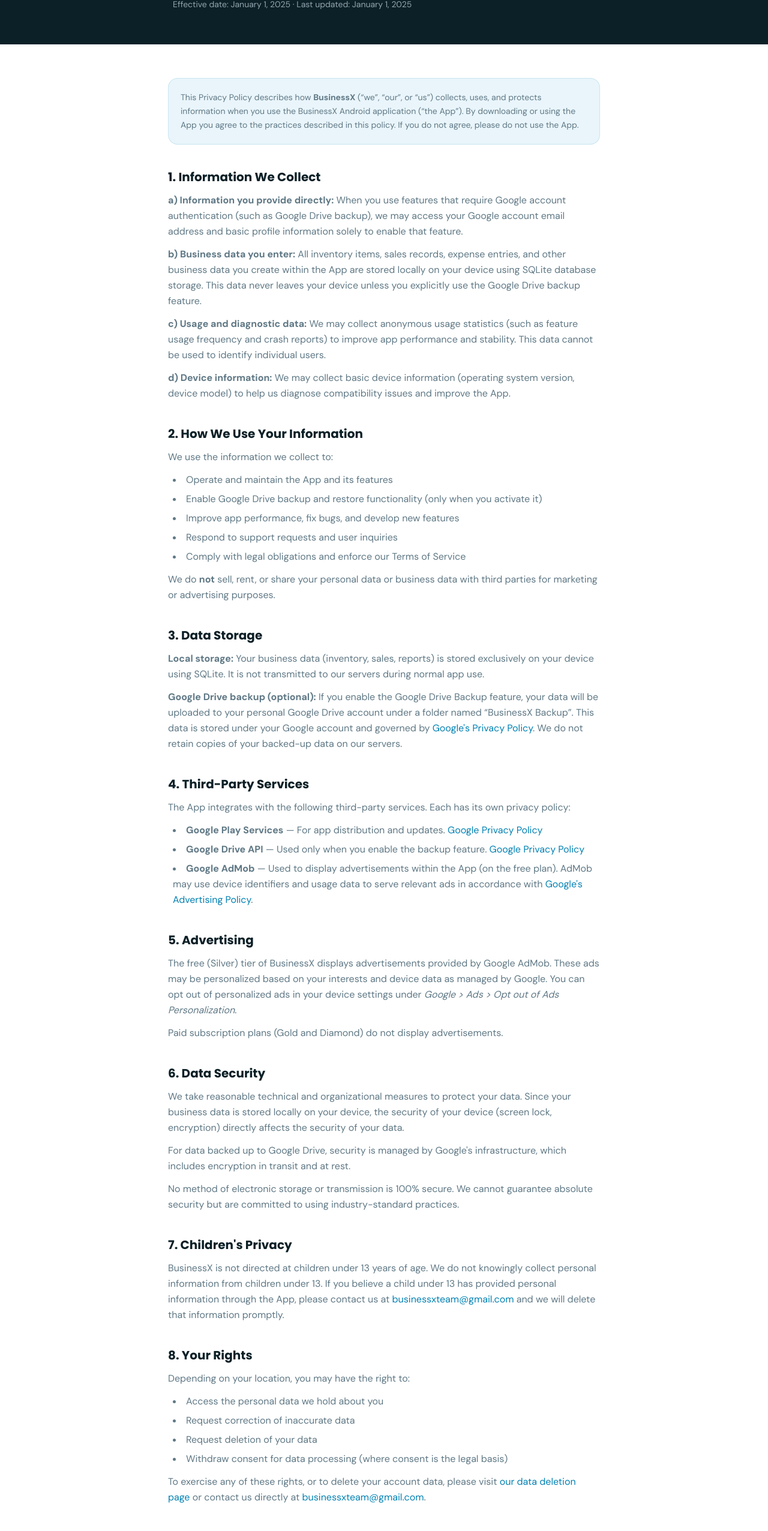
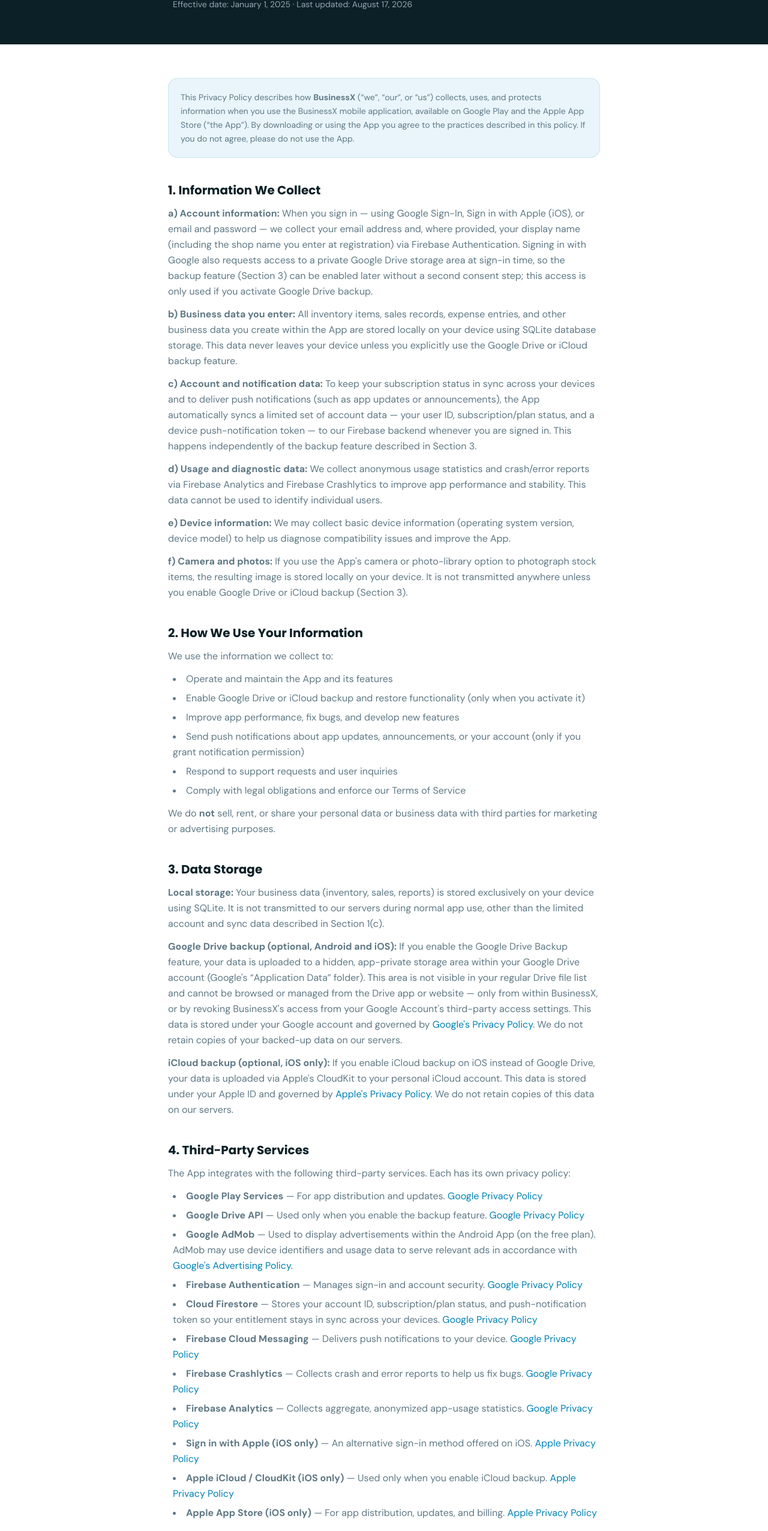
Before and after one commit to Shrey943/businessx-website, a Next.js app: page /privacy in a window 1280 px wide. Shown: the part 211-2763 px from the top of the page at 60% size. Built offline with nearby package versions, Linux system fonts and the light colour scheme; no server answers.

Commit message:
updated pp, tos and delete

```diff
--- a/src/app/privacy/page.tsx
+++ b/src/app/privacy/page.tsx
@@ -4,18 +4,19 @@
 
 export const metadata: Metadata = {
   title: "Privacy Policy",
-  description: "Privacy Policy for the BusinessX Android app. Learn how we collect, use, and protect your data.",
+  description: "Privacy Policy for the BusinessX app (Android and iOS). Learn how we collect, use, and protect your data.",
   alternates: {
     canonical: "/privacy",
   },
   openGraph: {
     url: "/privacy",
     title: "Privacy Policy — BusinessX",
-    description: "Privacy Policy for the BusinessX Android app. Learn how we collect, use, and protect your data.",
+    description: "Privacy Policy for the BusinessX app (Android and iOS). Learn how we collect, use, and protect your data.",
   },
 };
 
 const EFFECTIVE_DATE = "January 1, 2025";
+const LAST_UPDATED_DATE = "August 17, 2026";
 const CONTACT_EMAIL = "businessxteam@gmail.com";
 
 function Section({ title, children }: { title: string; children: React.ReactNode }) {
@@ -33,7 +34,7 @@
       <PageBanner
         eyebrow="Legal"
         title="Privacy Policy"
-        meta={`Effective date: ${EFFECTIVE_DATE}  ·  Last updated: ${EFFECTIVE_DATE}`}
+        meta={`Effective date: ${EFFECTIVE_DATE}  ·  Last updated: ${LAST_UPDATED_DATE}`}
       />
 
       {/* Content */}
@@ -42,36 +43,58 @@
         <div className="rounded-2xl p-5 mb-10 text-sm text-muted-1 leading-relaxed" style={{ background: "#E9F5FB", border: "1px solid rgba(0,129,179,.14)" }}>
           This Privacy Policy describes how <strong>BusinessX</strong>{" "}
           (&ldquo;we&rdquo;, &ldquo;our&rdquo;, or &ldquo;us&rdquo;) collects,
-          uses, and protects information when you use the BusinessX Android
-          application (&ldquo;the App&rdquo;). By downloading or using the App
-          you agree to the practices described in this policy. If you do not
-          agree, please do not use the App.
+          uses, and protects information when you use the BusinessX mobile
+          application, available on Google Play and the Apple App Store
+          (&ldquo;the App&rdquo;). By downloading or using the App you agree
+          to the practices described in this policy. If you do not agree,
+          please do not use the App.
         </div>
 
         <Section title="1. Information We Collect">
           <p>
-            <strong>a) Information you provide directly:</strong> When you use
-            features that require Google account authentication (such as Google
-            Drive backup), we may access your Google account email address and
-            basic profile information solely to enable that feature.
+            <strong>a) Account information:</strong> When you sign in — using
+            Google Sign-In, Sign in with Apple (iOS), or email and password —
+            we collect your email address and, where provided, your display
+            name (including the shop name you enter at registration) via
+            Firebase Authentication. Signing in with Google also requests
+            access to a private Google Drive storage area at sign-in time, so
+            the backup feature (Section 3) can be enabled later without a
+            second consent step; this access is only used if you activate
+            Google Drive backup.
           </p>
           <p>
             <strong>b) Business data you enter:</strong> All inventory items,
             sales records, expense entries, and other business data you create
             within the App are stored locally on your device using SQLite
             database storage. This data never leaves your device unless you
-            explicitly use the Google Drive backup feature.
+            explicitly use the Google Drive or iCloud backup feature.
           </p>
           <p>
-            <strong>c) Usage and diagnostic data:</strong> We may collect
-            anonymous usage statistics (such as feature usage frequency and
-            crash reports) to improve app performance and stability. This data
-            cannot be used to identify individual users.
+            <strong>c) Account and notification data:</strong> To keep your
+            subscription status in sync across your devices and to deliver
+            push notifications (such as app updates or announcements), the App
+            automatically syncs a limited set of account data — your user ID,
+            subscription/plan status, and a device push-notification token —
+            to our Firebase backend whenever you are signed in. This happens
+            independently of the backup feature described in Section 3.
           </p>
           <p>
-            <strong>d) Device information:</strong> We may collect basic device
+            <strong>d) Usage and diagnostic data:</strong> We collect anonymous
+            usage statistics and crash/error reports via Firebase Analytics and
+            Firebase Crashlytics to improve app performance and stability. This
+            data cannot be used to identify individual users.
+          </p>
+          <p>
+            <strong>e) Device information:</strong> We may collect basic device
             information (operating system version, device model) to help us
             diagnose compatibility issues and improve the App.
+          </p>
+          <p>
+            <strong>f) Camera and photos:</strong> If you use the App&apos;s
+            camera or photo-library option to photograph stock items, the
+            resulting image is stored locally on your device. It is not
+            transmitted anywhere unless you enable Google Drive or iCloud
+            backup (Section 3).
           </p>
         </Section>
 
@@ -80,11 +103,15 @@
           <ul className="list-disc list-inside space-y-1.5 ml-2">
             <li>Operate and maintain the App and its features</li>
             <li>
-              Enable Google Drive backup and restore functionality (only when
-              you activate it)
+              Enable Google Drive or iCloud backup and restore functionality
+              (only when you activate it)
             </li>
             <li>
               Improve app performance, fix bugs, and develop new features
+            </li>
+            <li>
+              Send push notifications about app updates, announcements, or
+              your account (only if you grant notification permission)
             </li>
             <li>Respond to support requests and user inquiries</li>
             <li>
@@ -102,14 +129,19 @@
           <p>
             <strong>Local storage:</strong> Your business data (inventory,
             sales, reports) is stored exclusively on your device using SQLite.
-            It is not transmitted to our servers during normal app use.
+            It is not transmitted to our servers during normal app use, other
+            than the limited account and sync data described in Section 1(c).
           </p>
           <p>
-            <strong>Google Drive backup (optional):</strong> If you enable the
-            Google Drive Backup feature, your data will be uploaded to your
-            personal Google Drive account under a folder named
-            &ldquo;BusinessX Backup&rdquo;. This data is stored under your
-            Google account and governed by{" "}
+            <strong>Google Drive backup (optional, Android and iOS):</strong>{" "}
+            If you enable the Google Drive Backup feature, your data is
+            uploaded to a hidden, app-private storage area within your Google
+            Drive account (Google&apos;s &ldquo;Application Data&rdquo;
+            folder). This area is not visible in your regular Drive file list
+            and cannot be browsed or managed from the Drive app or website —
+            only from within BusinessX, or by revoking BusinessX&apos;s access
+            from your Google Account&apos;s third-party access settings. This
+            data is stored under your Google account and governed by{" "}
             <a
               href="https://policies.google.com/privacy"
               target="_blank"
@@ -119,6 +151,21 @@
               Google&apos;s Privacy Policy
             </a>
             . We do not retain copies of your backed-up data on our servers.
+          </p>
+          <p>
+            <strong>iCloud backup (optional, iOS only):</strong> If you enable
+            iCloud backup on iOS instead of Google Drive, your data is
+            uploaded via Apple&apos;s CloudKit to your personal iCloud
+            account. This data is stored under your Apple ID and governed by{" "}
+            <a
+              href="https://www.apple.com/legal/privacy/"
+              target="_blank"
+              rel="noopener noreferrer"
+              className="text-brand hover:text-brand-hover hover:underline"
+            >
+              Apple&apos;s Privacy Policy
+            </a>
+            . We do not retain copies of this data on our servers.
           </p>
         </Section>
 
@@ -154,7 +201,7 @@
             </li>
             <li>
               <strong>Google AdMob</strong> — Used to display advertisements
-              within the App (on the free plan). AdMob may use device
+              within the Android App (on the free plan). AdMob may use device
               identifiers and usage data to serve relevant ads in accordance
               with{" "}
               <a
@@ -167,12 +214,109 @@
               </a>
               .
             </li>
+            <li>
+              <strong>Firebase Authentication</strong> — Manages sign-in and
+              account security.{" "}
+              <a
+                href="https://policies.google.com/privacy"
+                target="_blank"
+                rel="noopener noreferrer"
+                className="text-brand hover:text-brand-hover hover:underline"
+              >
+                Google Privacy Policy
+              </a>
+            </li>
+            <li>
+              <strong>Cloud Firestore</strong> — Stores your account ID,
+              subscription/plan status, and push-notification token so your
+              entitlement stays in sync across your devices.{" "}
+              <a
+                href="https://policies.google.com/privacy"
+                target="_blank"
+                rel="noopener noreferrer"
+                className="text-brand hover:text-brand-hover hover:underline"
+              >
+                Google Privacy Policy
+              </a>
+            </li>
+            <li>
+              <strong>Firebase Cloud Messaging</strong> — Delivers push
+              notifications to your device.{" "}
+              <a
+                href="https://policies.google.com/privacy"
+                target="_blank"
+                rel="noopener noreferrer"
+                className="text-brand hover:text-brand-hover hover:underline"
+              >
+                Google Privacy Policy
+              </a>
+            </li>
+            <li>
+              <strong>Firebase Crashlytics</strong> — Collects crash and error
+              reports to help us fix bugs.{" "}
+              <a
+                href="https://policies.google.com/privacy"
+                target="_blank"
+                rel="noopener noreferrer"
+                className="text-brand hover:text-brand-hover hover:underline"
+              >
+                Google Privacy Policy
+              </a>
+            </li>
+            <li>
+              <strong>Firebase Analytics</strong> — Collects aggregate,
+              anonymized app-usage statistics.{" "}
+              <a
+                href="https://policies.google.com/privacy"
+                target="_blank"
+                rel="noopener noreferrer"
+                className="text-brand hover:text-brand-hover hover:underline"
+              >
+                Google Privacy Policy
+              </a>
+            </li>
+            <li>
+              <strong>Sign in with Apple (iOS only)</strong> — An alternative
+              sign-in method offered on iOS.{" "}
+              <a
+                href="https://www.apple.com/legal/privacy/"
+                target="_blank"
+                rel="noopener noreferrer"
+                className="text-brand hover:text-brand-hover hover:underline"
+              >
+                Apple Privacy Policy
+              </a>
+            </li>
+            <li>
+              <strong>Apple iCloud / CloudKit (iOS only)</strong> — Used only
+              when you enable iCloud backup.{" "}
+              <a
+                href="https://www.apple.com/legal/privacy/"
+                target="_blank"
+                rel="noopener noreferrer"
+                className="text-brand hover:text-brand-hover hover:underline"
+              >
+                Apple Privacy Policy
+              </a>
+            </li>
+            <li>
+              <strong>Apple App Store (iOS only)</strong> — For app
+              distribution, updates, and billing.{" "}
+              <a
+                href="https://www.apple.com/legal/privacy/"
+                target="_blank"
+                rel="noopener noreferrer"
+                className="text-brand hover:text-brand-hover hover:underline"
+              >
+                Apple Privacy Policy
+              </a>
+            </li>
           </ul>
         </Section>
 
         <Section title="5. Advertising">
           <p>
-            The free (Silver) tier of BusinessX displays advertisements
+            The free (Silver) tier of the Android App displays advertisements
             provided by Google AdMob. These ads may be personalized based on
             your interests and device data as managed by Google. You can opt
             out of personalized ads in your device settings under{" "}
@@ -180,7 +324,8 @@
           </p>
           <p>
             Paid subscription plans (Gold and Diamond) do not display
-            advertisements.
+            advertisements. The iOS App does not currently display
+            advertisements on any plan.
           </p>
         </Section>
 
@@ -194,6 +339,9 @@
           <p>
             For data backed up to Google Drive, security is managed by Google&apos;s
             infrastructure, which includes encryption in transit and at rest.
+            For data backed up to iCloud, security is similarly managed by
+            Apple&apos;s infrastructure, which also includes encryption in
+            transit and at rest.
           </p>
           <p>
             No method of electronic storage or transmission is 100% secure. We
@@ -249,10 +397,24 @@
         <Section title="9. Data Retention">
           <p>
             Business data stored locally on your device is retained until you
-            delete it within the App or uninstall the App. If you use Google
-            Drive backup, backed-up files remain in your Google Drive until you
-            delete them — we have no ability to delete data stored in your
-            personal Google Drive account.
+            delete it within the App or uninstall the App.
+          </p>
+          <p>
+            If you use Google Drive or iCloud backup, backed-up files remain in
+            your account until deleted. When you delete your BusinessX account
+            from within the App, the App automatically deletes your Google
+            Drive or iCloud backup files as part of that process. If you stop
+            using the App without deleting your account (for example, you
+            simply uninstall it), backup files remain in your Google Drive or
+            iCloud account until removed. Google Drive backups are stored in a
+            hidden, app-private area that is not visible in the regular Drive
+            file list (see Section 3), so removing them requires either
+            reinstalling the App and using in-app account deletion, or
+            revoking BusinessX&apos;s access from your Google Account&apos;s
+            third-party access settings; iCloud backups can be managed from
+            your device&apos;s iCloud storage settings. We have no server-side
+            access to delete data from your personal cloud storage outside of
+            these paths.
           </p>
         </Section>
 
--- a/src/app/terms/page.tsx
+++ b/src/app/terms/page.tsx
@@ -4,18 +4,19 @@
 
 export const metadata: Metadata = {
   title: "Terms of Service",
-  description: "Terms of Service for the BusinessX Android app.",
+  description: "Terms of Service for the BusinessX app (Android and iOS).",
   alternates: {
     canonical: "/terms",
   },
   openGraph: {
     url: "/terms",
     title: "Terms of Service — BusinessX",
-    description: "Terms of Service for the BusinessX Android app.",
+    description: "Terms of Service for the BusinessX app (Android and iOS).",
   },
 };
 
 const EFFECTIVE_DATE = "January 1, 2025";
+const LAST_UPDATED_DATE = "August 17, 2026";
 const CONTACT_EMAIL = "businessxteam@gmail.com";
 
 function Section({ title, children }: { title: string; children: React.ReactNode }) {
@@ -33,7 +34,7 @@
       <PageBanner
         eyebrow="Legal"
         title="Terms of Service"
-        meta={`Effective date: ${EFFECTIVE_DATE}  ·  Last updated: ${EFFECTIVE_DATE}`}
+        meta={`Effective date: ${EFFECTIVE_DATE}  ·  Last updated: ${LAST_UPDATED_DATE}`}
       />
 
       {/* Content */}
@@ -41,9 +42,10 @@
         {/* Intro */}
         <div className="rounded-2xl p-5 mb-10 text-sm text-muted-1 leading-relaxed" style={{ background: "#E9F5FB", border: "1px solid rgba(0,129,179,.14)" }}>
           Please read these Terms of Service (&ldquo;Terms&rdquo;) carefully
-          before downloading or using the BusinessX Android application. By
-          downloading, installing, or using the App you agree to be bound by
-          these Terms. If you do not agree to these Terms, do not use the App.
+          before downloading or using the BusinessX mobile application
+          (Android and iOS). By downloading, installing, or using the App you
+          agree to be bound by these Terms. If you do not agree to these
+          Terms, do not use the App.
         </div>
 
         <Section title="1. Acceptance of Terms">
@@ -51,10 +53,11 @@
             These Terms constitute a legally binding agreement between you
             (&ldquo;User&rdquo;) and <strong>BusinessX</strong>{" "}
             (&ldquo;we&rdquo;, &ldquo;our&rdquo;, &ldquo;us&rdquo;) governing
-            your use of the BusinessX mobile application and any related
-            services (collectively, the &ldquo;Service&rdquo;). We reserve the
-            right to update these Terms at any time. Continued use of the App
-            after changes constitutes acceptance of the revised Terms.
+            your use of the BusinessX mobile application (Android and iOS) and
+            any related services (collectively, the &ldquo;Service&rdquo;). We
+            reserve the right to update these Terms at any time. Continued use
+            of the App after changes constitutes acceptance of the revised
+            Terms.
           </p>
           <p>
             On major update events, we may share update information over
@@ -66,10 +69,12 @@
 
         <Section title="2. Description of Service">
           <p>
-            BusinessX is an Android application that helps small business
-            owners track inventory, record sales, manage expenses, and generate
-            financial reports. The App stores data locally on your device and
-            optionally backs it up to your Google Drive account.
+            BusinessX is a mobile application, available on Android and iOS,
+            that helps small business owners track inventory, record sales,
+            manage expenses, and generate financial reports. The App stores
+            data locally on your device and optionally backs it up to your
+            Google Drive account (Android and iOS) or your iCloud account
+            (iOS only).
           </p>
           <p>
             We reserve the right to modify, suspend, or discontinue any feature
@@ -89,8 +94,8 @@
           <p>
             Subject to your compliance with these Terms, we grant you a
             personal, non-exclusive, non-transferable, revocable, limited
-            license to download and use the App on Android devices you own or
-            control, solely for your personal and business purposes.
+            license to download and use the App on Android or iOS devices you
+            own or control, solely for your personal and business purposes.
           </p>
           <p>
             You may not: (a) copy, modify, or distribute the App; (b)
@@ -108,15 +113,19 @@
             website.
           </p>
           <p>
-            <strong>Billing:</strong> Subscriptions are billed through the
-            Google Play Store on the billing cycle you select (monthly or
-            annual). All payments are processed and managed by Google. We do
-            not store or have access to your payment information.
+            <strong>Billing:</strong> On Android, subscriptions are billed
+            through the Google Play Store on the billing cycle you select
+            (monthly or annual), and all payments are processed and managed by
+            Google. On iOS, subscriptions are billed through the Apple App
+            Store using Apple&apos;s In-App Purchase system, and all payments
+            are processed and managed by Apple. We do not store or have access
+            to your payment information on either platform.
           </p>
           <p>
             <strong>Auto-renewal:</strong> Paid subscriptions auto-renew at the
-            end of each billing period unless cancelled before the renewal date
-            through your Google Play account.
+            end of each billing period unless cancelled before the renewal
+            date through your Google Play account (Android) or your Apple ID
+            subscription settings (iOS).
           </p>
           <p>
             <strong>Price changes:</strong> We may change subscription prices
@@ -127,10 +136,23 @@
 
         <Section title="6. Refund Policy">
           <p>
-            Refunds for in-app purchases and subscriptions are handled by
-            Google Play Store policies. You may request a refund through the
-            Google Play Store within the applicable refund window. We do not
-            independently process refunds outside of Google Play&apos;s process.
+            Refunds for in-app purchases and subscriptions are handled by the
+            store you purchased through. On Android, refunds are governed by
+            Google Play Store policies — you may request one through the
+            Google Play Store within the applicable refund window. On iOS,
+            refunds are governed by Apple&apos;s policies — you may request one
+            at{" "}
+            <a
+              href="https://reportaproblem.apple.com"
+              target="_blank"
+              rel="noopener noreferrer"
+              className="text-brand hover:text-brand-hover hover:underline"
+            >
+              reportaproblem.apple.com
+            </a>{" "}
+            or through your Apple ID subscription settings. We do not
+            independently process refunds outside of these platforms&apos;
+            processes.
           </p>
           <p>
             If you experience a technical issue that prevents you from using a
```
Also changed, not shown: src/app/delete/page.tsx (+13 -1 lines).
